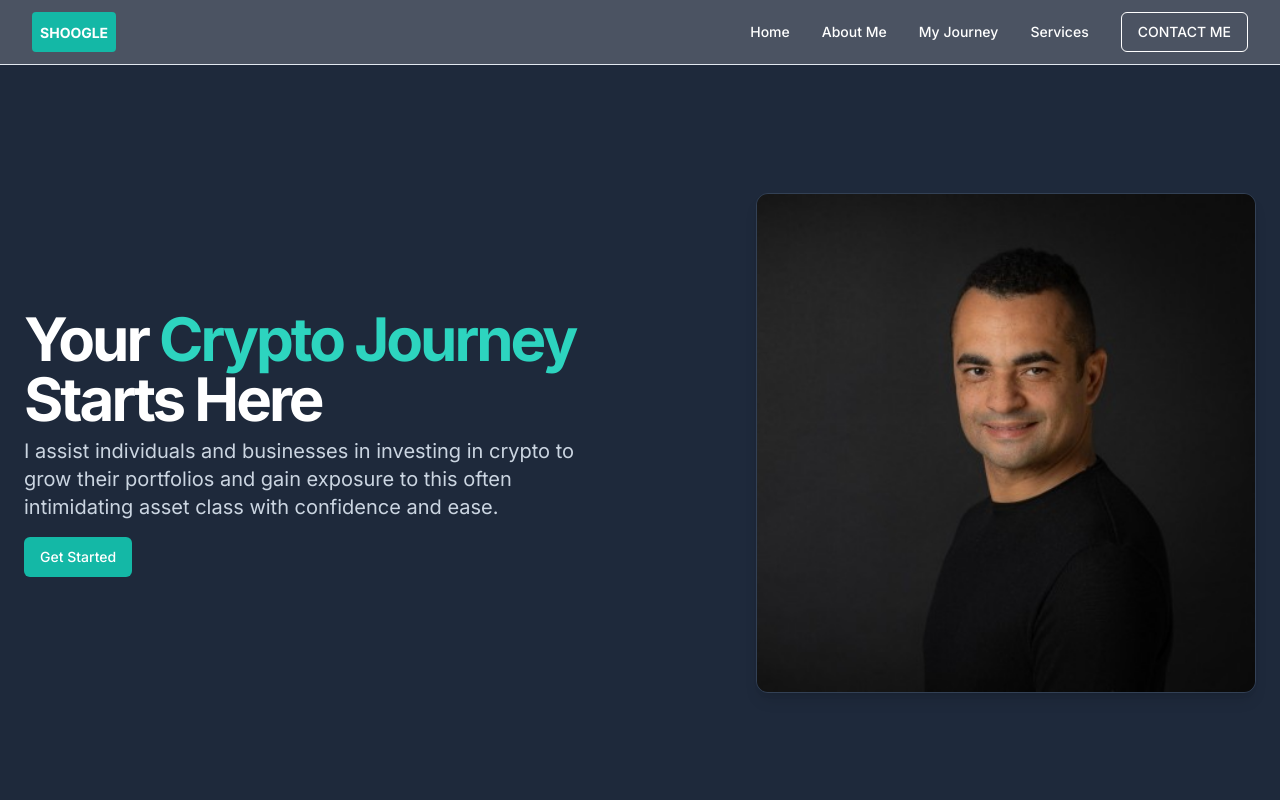
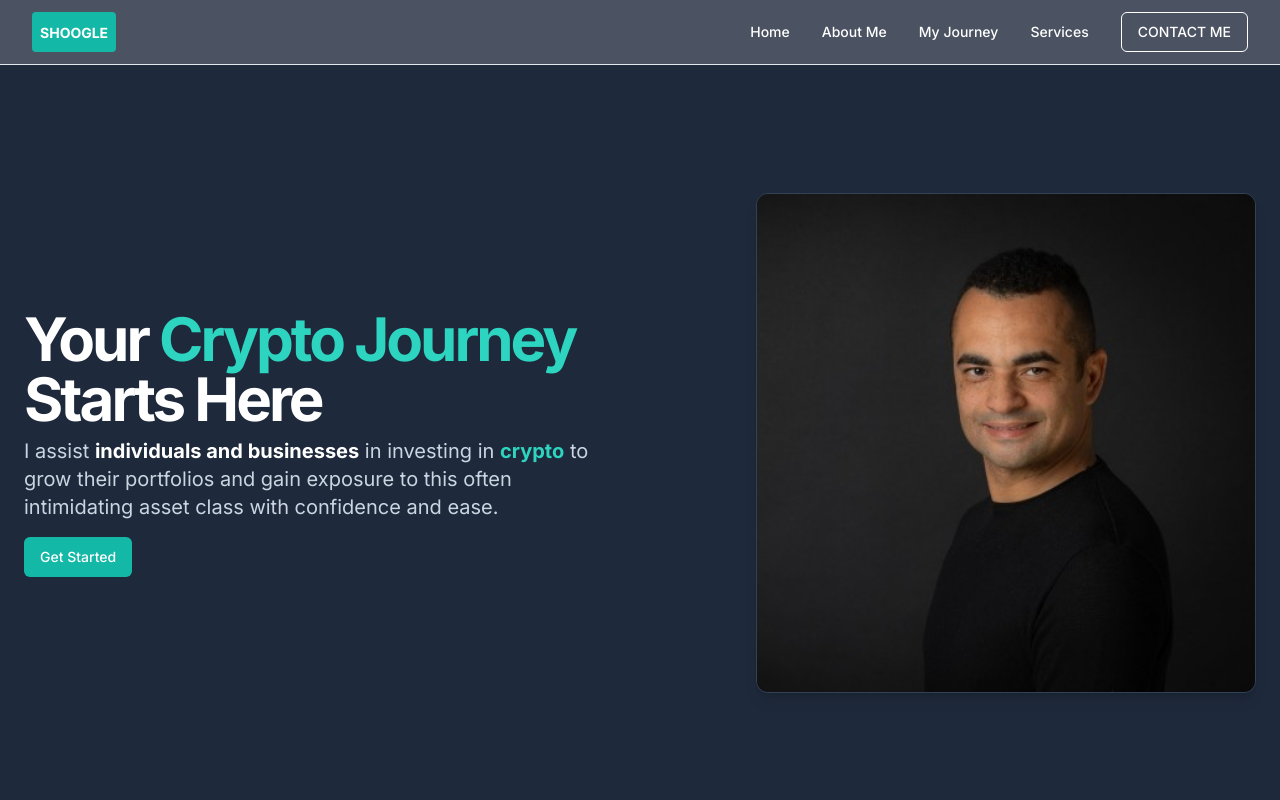
Before and after one commit to mattddyer/PersonalBrandWebsite, a Next.js app: page / in a window 1280 px wide. Shown: the top 800 px of the page. Built offline with nearby package versions, Linux system fonts and the light colour scheme.

Commit message:
Style hero text: bold/white for 'individuals and businesses', green for 'crypto'

```diff
--- a/app/page.tsx
+++ b/app/page.tsx
@@ -111,7 +111,7 @@ export default function HomePage() {
                     Your <span className="text-teal-400">Crypto Journey</span> Starts Here
                   </h1>
                   <p className="max-w-[600px] text-slate-300 text-base md:text-xl">
-                    I assist individuals and businesses in investing in crypto to grow their portfolios and gain exposure to this often intimidating asset class with confidence and ease.
+                    I assist <span className="text-white font-bold">individuals and businesses</span> in investing in <span className="text-teal-400 font-bold">crypto</span> to grow their portfolios and gain exposure to this often intimidating asset class with confidence and ease.
                   </p>
                 </div>
                 <div className="flex flex-col gap-2 min-[400px]:flex-row">
```
